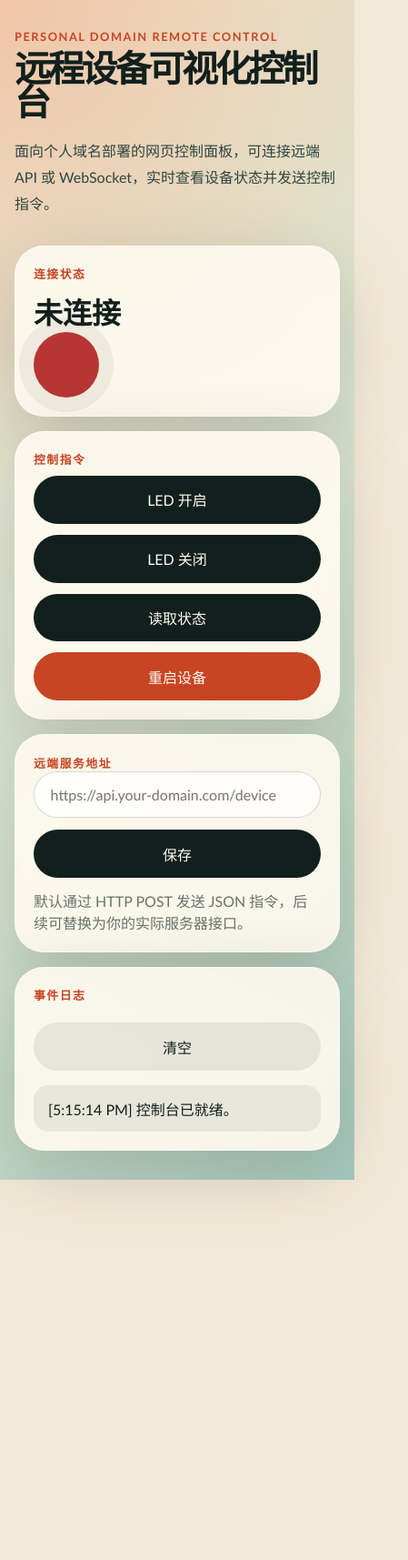
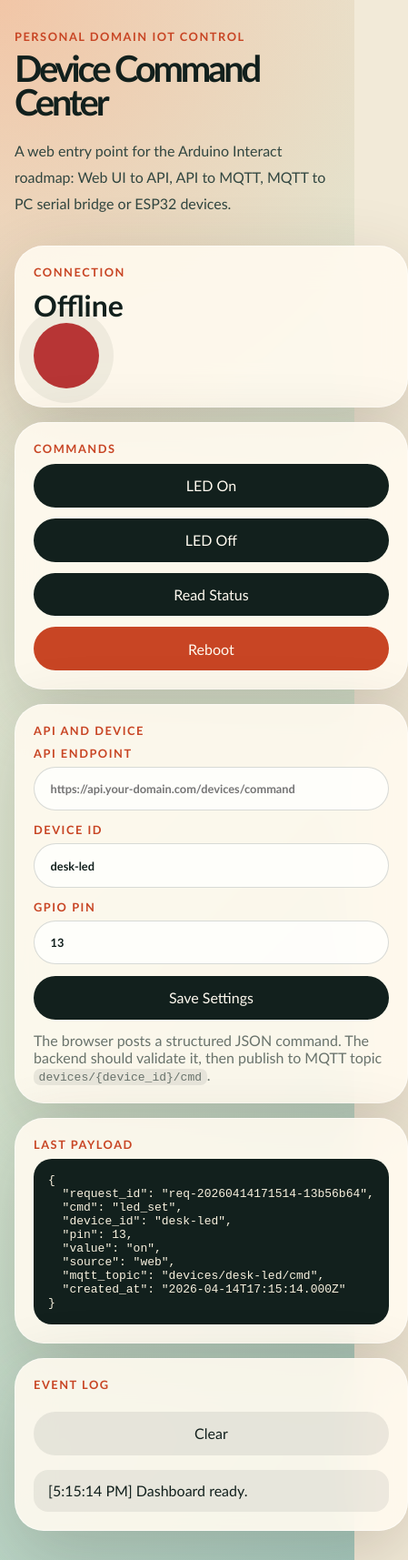
Before and after one commit to 1540530942/MyTest, a website built with Vite: page index.html in a window 390 px wide. Shown: the whole page at 91% size, 449 px wide, since content can reach past the window. Before the commit the page ends 1297 px from the top, so only its background shows below. Built offline with nearby package versions, Linux system fonts and the light colour scheme.

Commit message:
Align dashboard with MQTT device command roadmap

```diff
--- a/index.html
+++ b/index.html
@@ -1,61 +1,81 @@
 <!doctype html>
-<html lang="zh-CN">
+<html lang="en">
   <head>
     <meta charset="UTF-8" />
     <meta name="viewport" content="width=device-width, initial-scale=1.0" />
     <meta
       name="description"
-      content="个人域名在线可视化控制台，用于远程查看设备状态并发送控制指令。"
+      content="Personal domain IoT control dashboard for MQTT-ready device commands."
     />
-    <title>远程设备可视化控制台</title>
+    <title>IoT Control Dashboard</title>
   </head>
   <body>
     <main class="shell">
       <section class="hero">
-        <p class="eyebrow">Personal Domain Remote Control</p>
-        <h1>远程设备可视化控制台</h1>
+        <p class="eyebrow">Personal Domain IoT Control</p>
+        <h1>Device Command Center</h1>
         <p class="hero-copy">
-          面向个人域名部署的网页控制面板，可连接远端 API 或 WebSocket，实时查看设备状态并发送控制指令。
+          A web entry point for the Arduino Interact roadmap: Web UI to API, API to MQTT,
+          MQTT to PC serial bridge or ESP32 devices.
         </p>
       </section>
 
-      <section class="dashboard" aria-label="设备控制面板">
+      <section class="dashboard" aria-label="Device control dashboard">
         <article class="status-card">
           <div>
-            <p class="label">连接状态</p>
-            <h2 id="connectionState">未连接</h2>
+            <p class="label">Connection</p>
+            <h2 id="connectionState">Offline</h2>
           </div>
           <span id="statusLight" class="status-light offline" aria-hidden="true"></span>
         </article>
 
         <article class="control-card">
-          <p class="label">控制指令</p>
+          <p class="label">Commands</p>
           <div class="button-grid">
-            <button data-command="led:on">LED 开启</button>
-            <button data-command="led:off">LED 关闭</button>
-            <button data-command="device:status">读取状态</button>
-            <button data-command="device:reboot" class="danger">重启设备</button>
+            <button data-command="led_set" data-value="on">LED On</button>
+            <button data-command="led_set" data-value="off">LED Off</button>
+            <button data-command="status_get" data-value="">Read Status</button>
+            <button data-command="device_reboot" data-value="" class="danger">Reboot</button>
           </div>
         </article>
 
         <article class="control-card wide">
-          <label for="endpointInput">远端服务地址</label>
-          <div class="endpoint-row">
-            <input
-              id="endpointInput"
-              type="url"
-              placeholder="https://api.your-domain.com/device"
-              autocomplete="url"
-            />
-            <button id="saveEndpointButton" type="button">保存</button>
+          <p class="label">API and Device</p>
+          <div class="form-grid">
+            <label>
+              API endpoint
+              <input
+                id="endpointInput"
+                type="url"
+                placeholder="https://api.your-domain.com/devices/command"
+                autocomplete="url"
+              />
+            </label>
+            <label>
+              Device ID
+              <input id="deviceIdInput" type="text" value="desk-led" />
+            </label>
+            <label>
+              GPIO pin
+              <input id="pinInput" type="number" value="13" min="0" max="99" />
+            </label>
+            <button id="saveSettingsButton" type="button">Save Settings</button>
           </div>
-          <p class="hint">默认通过 HTTP POST 发送 JSON 指令，后续可替换为你的实际服务器接口。</p>
+          <p class="hint">
+            The browser posts a structured JSON command. The backend should validate it,
+            then publish to MQTT topic <code>devices/{device_id}/cmd</code>.
+          </p>
+        </article>
+
+        <article class="control-card wide">
+          <p class="label">Last Payload</p>
+          <pre id="payloadPreview" class="payload-preview"></pre>
         </article>
 
         <article class="log-card wide">
           <div class="log-header">
-            <p class="label">事件日志</p>
-            <button id="clearLogButton" type="button" class="ghost">清空</button>
+            <p class="label">Event Log</p>
+            <button id="clearLogButton" type="button" class="ghost">Clear</button>
           </div>
           <ol id="eventLog" class="event-log" aria-live="polite"></ol>
         </article>
--- a/src/main.js
+++ b/src/main.js
@@ -1,14 +1,21 @@
 import './styles.css';
 
 const endpointInput = document.querySelector('#endpointInput');
-const saveEndpointButton = document.querySelector('#saveEndpointButton');
+const deviceIdInput = document.querySelector('#deviceIdInput');
+const pinInput = document.querySelector('#pinInput');
+const saveSettingsButton = document.querySelector('#saveSettingsButton');
 const clearLogButton = document.querySelector('#clearLogButton');
 const connectionState = document.querySelector('#connectionState');
 const statusLight = document.querySelector('#statusLight');
+const payloadPreview = document.querySelector('#payloadPreview');
 const eventLog = document.querySelector('#eventLog');
 const commandButtons = document.querySelectorAll('[data-command]');
 
-const storageKey = 'remote-control-endpoint';
+const storageKey = 'iot-control-settings';
+
+function createRequestId() {
+  return `req-${new Date().toISOString().replace(/[-:.TZ]/g, '').slice(0, 14)}-${crypto.randomUUID().slice(0, 8)}`;
+}
 
 function logEvent(message, type = 'info') {
   const item = document.createElement('li');
@@ -23,31 +30,60 @@ function setConnectionState(state, online) {
   statusLight.classList.toggle('offline', !online);
 }
 
-function getEndpoint() {
-  return endpointInput.value.trim();
+function getSettings() {
+  return {
+    endpoint: endpointInput.value.trim(),
+    deviceId: deviceIdInput.value.trim() || 'desk-led',
+    pin: Number.parseInt(pinInput.value, 10) || 13
+  };
 }
 
-async function sendCommand(command) {
-  const endpoint = getEndpoint();
+function saveSettings() {
+  localStorage.setItem(storageKey, JSON.stringify(getSettings()));
+  logEvent('Settings saved.', 'success');
+}
 
-  if (!endpoint) {
-    logEvent('请先填写并保存远端服务地址。', 'warn');
-    setConnectionState('缺少服务地址', false);
+function loadSettings() {
+  const saved = JSON.parse(localStorage.getItem(storageKey) || '{}');
+  endpointInput.value = saved.endpoint || '';
+  deviceIdInput.value = saved.deviceId || 'desk-led';
+  pinInput.value = saved.pin || 13;
+}
+
+function buildCommandPayload(command, value) {
+  const settings = getSettings();
+
+  return {
+    request_id: createRequestId(),
+    cmd: command,
+    device_id: settings.deviceId,
+    pin: settings.pin,
+    value: value || undefined,
+    source: 'web',
+    mqtt_topic: `devices/${settings.deviceId}/cmd`,
+    created_at: new Date().toISOString()
+  };
+}
+
+async function sendCommand(command, value) {
+  const settings = getSettings();
+  const payload = buildCommandPayload(command, value);
+  payloadPreview.textContent = JSON.stringify(payload, null, 2);
+
+  if (!settings.endpoint) {
+    logEvent('Set an API endpoint before sending commands.', 'warn');
+    setConnectionState('Missing API', false);
     return;
   }
 
-  setConnectionState('发送中', true);
-  logEvent(`发送指令：${command}`);
+  setConnectionState('Sending', true);
+  logEvent(`Sending ${payload.cmd} to ${payload.mqtt_topic}`);
 
   try {
-    const response = await fetch(endpoint, {
+    const response = await fetch(settings.endpoint, {
       method: 'POST',
       headers: { 'Content-Type': 'application/json' },
-      body: JSON.stringify({
-        command,
-        source: 'personal-domain-dashboard',
-        timestamp: new Date().toISOString()
-      })
+      body: JSON.stringify(payload)
     });
 
     if (!response.ok) {
@@ -55,32 +91,29 @@ async function sendCommand(command) {
     }
 
     const text = await response.text();
-    setConnectionState('在线', true);
-    logEvent(text ? `远端响应：${text}` : '远端已确认指令。', 'success');
+    setConnectionState('Online', true);
+    logEvent(text ? `API response: ${text}` : 'Command accepted by API.', 'success');
   } catch (error) {
-    setConnectionState('连接失败', false);
-    logEvent(`发送失败：${error.message}`, 'error');
+    setConnectionState('Failed', false);
+    logEvent(`Send failed: ${error.message}`, 'error');
   }
 }
 
 function init() {
-  endpointInput.value = localStorage.getItem(storageKey) ?? '';
-  setConnectionState(endpointInput.value ? '待发送' : '未连接', false);
-  logEvent('控制台已就绪。');
+  loadSettings();
+  setConnectionState(endpointInput.value ? 'Ready' : 'Offline', false);
+  payloadPreview.textContent = JSON.stringify(buildCommandPayload('led_set', 'on'), null, 2);
+  logEvent('Dashboard ready.');
 
-  saveEndpointButton.addEventListener('click', () => {
-    localStorage.setItem(storageKey, getEndpoint());
-    logEvent('远端服务地址已保存。', 'success');
-    setConnectionState('待发送', false);
-  });
+  saveSettingsButton.addEventListener('click', saveSettings);
 
   clearLogButton.addEventListener('click', () => {
     eventLog.replaceChildren();
-    logEvent('日志已清空。');
+    logEvent('Log cleared.');
   });
 
   commandButtons.forEach((button) => {
-    button.addEventListener('click', () => sendCommand(button.dataset.command));
+    button.addEventListener('click', () => sendCommand(button.dataset.command, button.dataset.value));
   });
 }
 
--- a/src/styles.css
+++ b/src/styles.css
@@ -61,6 +61,12 @@ input {
   padding: 0.95rem 1.1rem;
   color: var(--ink);
   background: rgba(255, 255, 255, 0.72);
+}
+
+code {
+  border-radius: 0.45rem;
+  padding: 0.1rem 0.35rem;
+  background: rgba(18, 32, 29, 0.08);
 }
 
 .shell {
@@ -162,6 +168,20 @@ h2 {
   align-items: center;
 }
 
+.form-grid {
+  display: grid;
+  grid-template-columns: 2fr 1fr 0.75fr auto;
+  gap: 0.8rem;
+  align-items: end;
+}
+
+.form-grid label {
+  display: grid;
+  gap: 0.45rem;
+  margin: 0;
+  color: var(--accent-strong);
+}
+
 .hint {
   margin: 0.8rem 0 0;
   color: var(--muted);
@@ -175,6 +195,15 @@ h2 {
   padding: 0;
   overflow: auto;
   list-style: none;
+}
+
+.payload-preview {
+  margin: 0;
+  border-radius: 1.25rem;
+  padding: 1rem;
+  overflow: auto;
+  color: #f8f1df;
+  background: #12201d;
 }
 
 .log-item {
@@ -207,9 +236,14 @@ h2 {
 
   .status-card,
   .endpoint-row,
-  .log-header {
+  .log-header,
+  .form-grid {
     align-items: stretch;
     flex-direction: column;
+  }
+
+  .form-grid {
+    display: flex;
   }
 
   .status-card {
```
Also changed, not shown: docs/api-contract.md (+49 -13 lines), docs/device-command-schema.md (added, +54 -0 lines), README.md.
